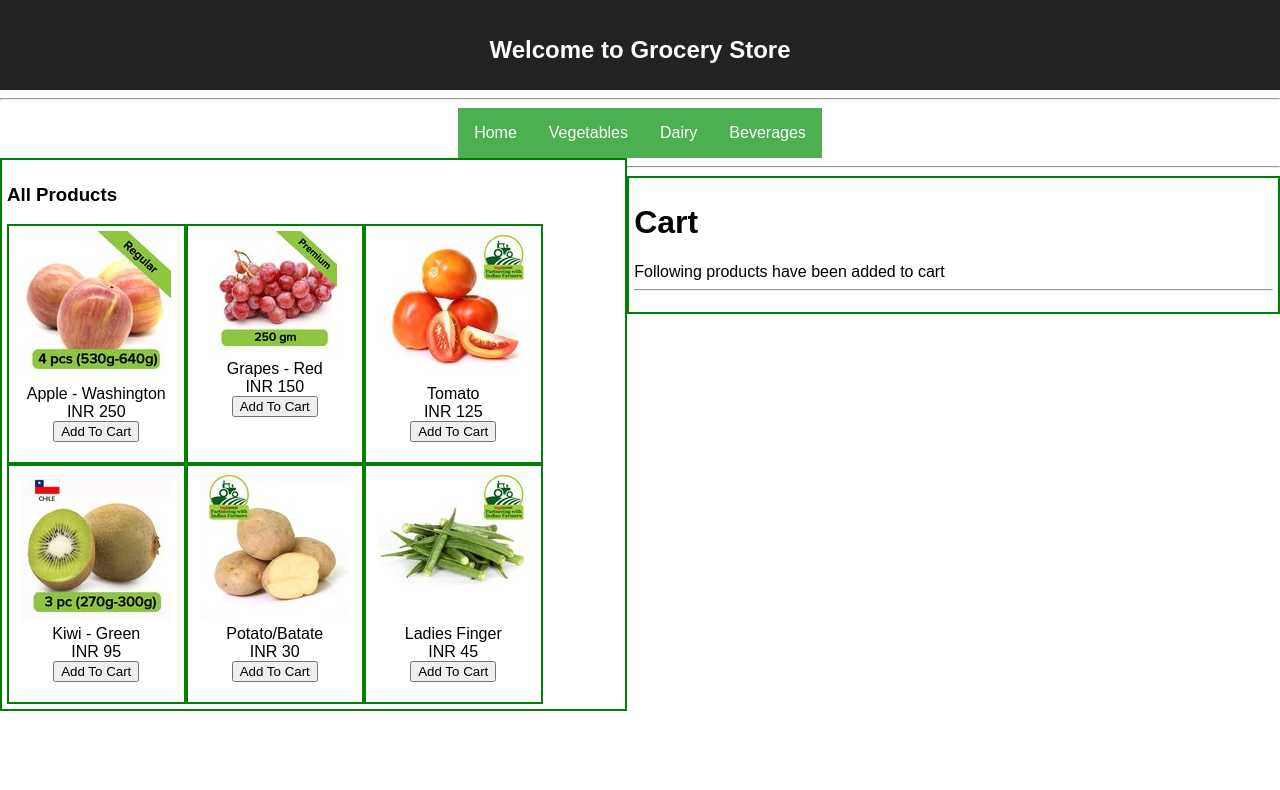
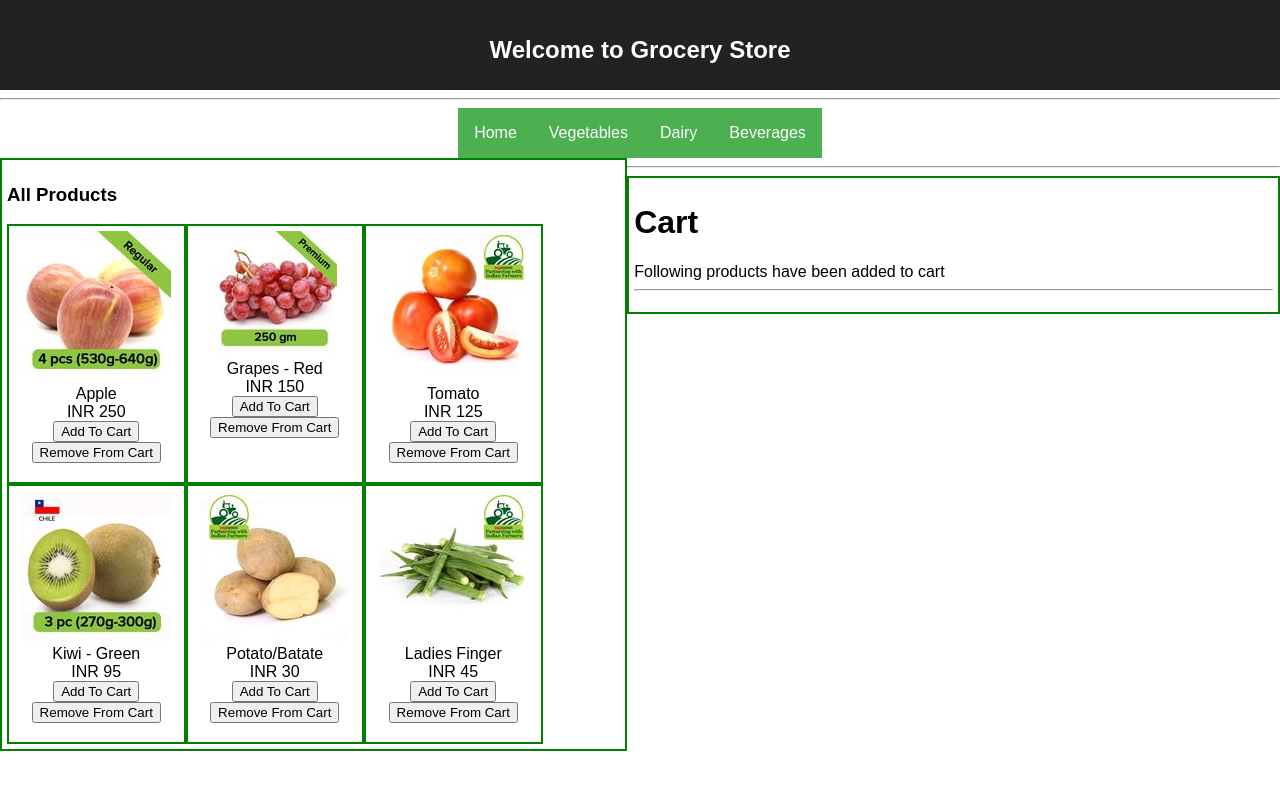
Before and after one commit to kathishivaramreddy/GroceryStore, a React (Create React App) app: page / in a window 1280 px wide. Shown: the top 790 px of the page. Built offline with nearby package versions, Linux system fonts and the light colour scheme.

Commit message:
removing item from cart

```diff
--- a/src/App.css
+++ b/src/App.css
@@ -67,7 +67,7 @@
 .boxed {
   border: 2px solid green ;
   width: 178.5px;
-  height:240px;
+  height:260px;
   float: left;
   padding: 5px;
 }
--- a/src/App.js
+++ b/src/App.js
@@ -22,6 +22,11 @@ class App extends React.Component {
 
       this.setState({cart:this.state.cart.concat([name])})
 
+    }
+
+    handleRemoveFromCart(name){
+
+      this.setState({cart : this.state.cart.filter(data =>  data !== name)})
     }
 
 
@@ -68,13 +73,13 @@ class App extends React.Component {
                   <Link to='coffee'>Coffee</Link>
                 </div>
               </div>
-              <Route exact path='/' component={() => <ProductList onClick={this.handleAddToCart.bind(this)} />}/>
-              <Route path='/fruits' component={() => <Fruits onClick={this.handleAddToCart.bind(this)}  />}/>
-              <Route path='/organic' component={() => <Vegetables onClick={this.handleAddToCart.bind(this)}  />}/>
-              <Route path='/milk' component={() => <Milk onClick={this.handleAddToCart.bind(this)}  />}/>
-              <Route path='/meat' component={() => <Meat onClick={this.handleAddToCart.bind(this)}  />}/>
-              <Route path='/tea' component={() => <Tea onClick={this.handleAddToCart.bind(this)}  />}/>
-              <Route path='/coffee' component={() => <Coffee onClick={this.handleAddToCart.bind(this)}  />}/>
+              <Route exact path='/' component={() => <ProductList onClick={this.handleAddToCart.bind(this)} onRemove={this.handleRemoveFromCart.bind(this)}  />}/>
+              <Route path='/fruits' component={() => <Fruits onClick={this.handleAddToCart.bind(this)} onRemove={this.handleRemoveFromCart.bind(this)}  />}/>
+              <Route path='/organic' component={() => <Vegetables onClick={this.handleAddToCart.bind(this)} onRemove={this.handleRemoveFromCart.bind(this)}  />}/>
+              <Route path='/milk' component={() => <Milk onClick={this.handleAddToCart.bind(this)}  onRemove={this.handleRemoveFromCart.bind(this)} />}/>
+              <Route path='/meat' component={() => <Meat onClick={this.handleAddToCart.bind(this)}  onRemove={this.handleRemoveFromCart.bind(this)} />}/>
+              <Route path='/tea' component={() => <Tea onClick={this.handleAddToCart.bind(this)}  onRemove={this.handleRemoveFromCart.bind(this)} />}/>
+              <Route path='/coffee' component={() => <Coffee onClick={this.handleAddToCart.bind(this) } onRemove={this.handleRemoveFromCart.bind(this)} />}/>
             </div>
           </BrowserRouter>
 
--- a/src/Cart.js
+++ b/src/Cart.js
@@ -8,7 +8,7 @@ export class Cart extends React.Component{
   render(){
     console.log('coming 3', this.props.data);
     const listItems = this.props.data.map((data) =>
-      <div className="cart" key={data}>
+      <div className="cart">
         {data}<br/>
       </div>
   );
--- a/src/Coffee.js
+++ b/src/Coffee.js
@@ -18,7 +18,8 @@ export class Coffee extends React.Component{
           <img src={data.image} alt=''/><br/>
           {data.name}<br/>
           {data.currency} {data.price}<br/>
-          <button className="addBasket"  value="Add" onClick={ () => this.props.onClick(data.name)}>Add To Cart </button>
+          <button className="addBasket"  value="Add To Cart" onClick={ () => this.props.onClick(data.name)}>Add To Cart </button>
+          <button className="addBasket"  value="Remove From Cart" onClick={ () => this.props.onRemove(data.name)}>Remove From Cart </button>
         </div>
 
     );
--- a/src/Fruits.js
+++ b/src/Fruits.js
@@ -23,6 +23,7 @@ export class Fruits extends React.Component{
           {data.name}<br/>
           {data.price}<br/>
           <button className="addBasket"  value="Add" onClick={ () => this.props.onClick(data.name)}>Add To Cart </button>
+          <button className="addBasket"  value="Remove From Cart" onClick={ () => this.props.onRemove(data.name)}>Remove From Cart </button>
         </div>
       );
         return(
--- a/src/Meat.js
+++ b/src/Meat.js
@@ -20,6 +20,7 @@ export class Meat extends React.Component{
           {data.name}<br/>
           {data.currency} {data.price}<br/>
           <button className="addBasket"  value="Add" onClick={ () => this.props.onClick(data.name)}>Add To Cart </button>
+          <button className="addBasket"  value="Remove From Cart" onClick={ () => this.props.onRemove(data.name)}>Remove From Cart </button>
         </div>
 
     );
--- a/src/Milk.js
+++ b/src/Milk.js
@@ -20,6 +20,7 @@ export class Milk extends React.Component{
           {data.name}<br/>
           {data.currency} {data.price}<br/>
           <button className="addBasket"  value="Add" onClick={ () => this.props.onClick(data.name)}>Add To Cart </button>
+          <button className="addBasket"  value="Remove From Cart" onClick={ () => this.props.onRemove(data.name)}>Remove From Cart </button>
         </div>
 
     );
--- a/src/ProductList.js
+++ b/src/ProductList.js
@@ -8,7 +8,7 @@ export class ProductList extends React.Component{
     super(props);
     this.state={
       products : [
-            {name:'Apple - Washington',price:250,image:require('./images/apple.jpg'),currency:'INR'},
+            {name:'Apple',price:250,image:require('./images/apple.jpg'),currency:'INR'},
             {name:'Grapes - Red',price:150,image:require('./images/grapes.jpg'),currency:'INR'},
             {name:'Tomato',price:125,image:require('./images/tomato.jpg'),currency:'INR'},
             {name:'Kiwi - Green',price:95,image:require('./images/kiwi.jpg'),currency:'INR'},
@@ -18,13 +18,14 @@ export class ProductList extends React.Component{
   }
 }
   render(){
-      console.log('coming 2', this.props);
+      console.log('coming 2 in productlist', this.props);
       const listItems = this.state.products.map((data) =>
         <div className="boxed" key={data.name}>
           <img src={data.image} alt=''/><br/>
           {data.name}<br/>
           {data.currency} {data.price}<br/>
           <button className="addBasket"  value="Add" onClick={ () => this.props.onClick(data.name)}>Add To Cart </button>
+          <button className="addBasket"  value="Remove From Cart" onClick={ () => this.props.onRemove(data.name)}>Remove From Cart </button>
           {/* <Link to='/cart' >  <button className="addBasket"  value="Add" onClick={ () => this.addToCart(data.price)}>Add To Cart </button></Link> */}
         </div>
 
--- a/src/Tea.js
+++ b/src/Tea.js
@@ -20,6 +20,7 @@ export class Tea extends React.Component{
           {data.name}<br/>
           {data.currency} {data.price}<br/>
           <button className="addBasket"  value="Add" onClick={ () => this.props.onClick(data.name)}>Add To Cart </button>
+          <button className="addBasket"  value="Remove From Cart" onClick={ () => this.props.onRemove(data.name)}>Remove From Cart </button>
         </div>
 
     );
--- a/src/Vegetables.js
+++ b/src/Vegetables.js
@@ -21,6 +21,7 @@ export class Vegetables extends React.Component{
           {data.name}<br/>
           {data.currency} {data.price}<br/>
           <button className="addBasket"  value="Add" onClick={ () => this.props.onClick(data.name)}>Add To Cart </button>
+          <button className="addBasket"  value="Remove From Cart" onClick={ () => this.props.onRemove(data.name)}>Remove From Cart </button>
         </div>
 
     );
```
